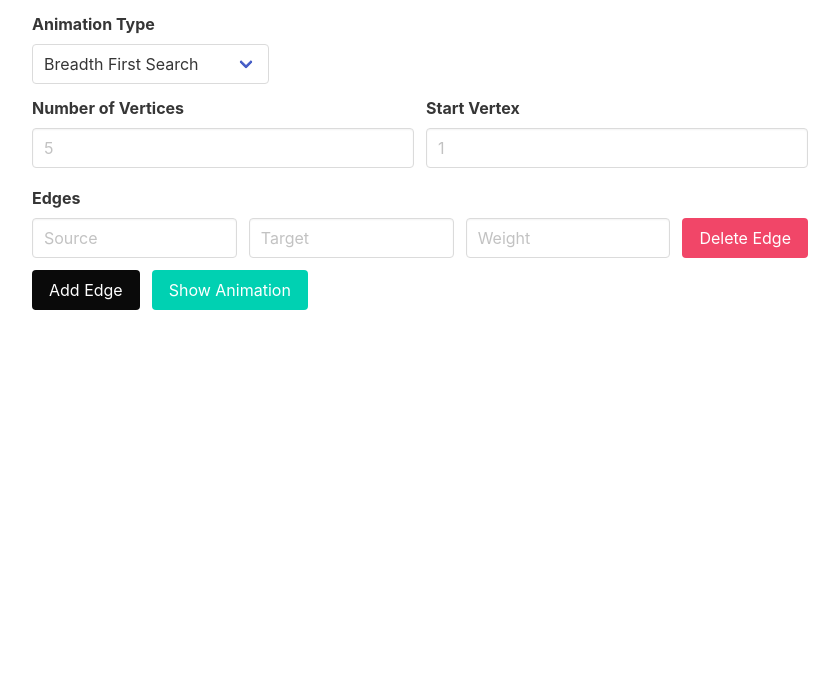
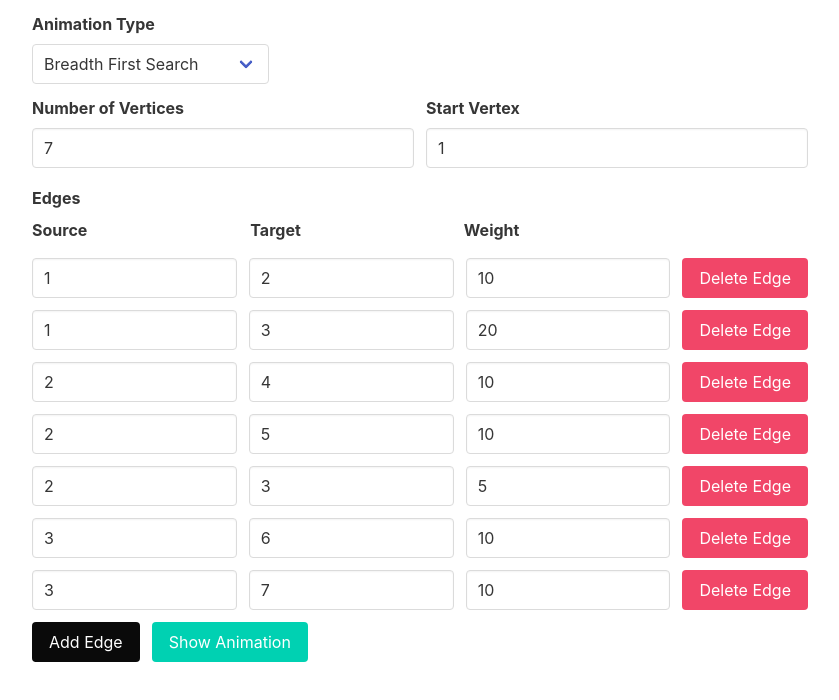
Before and after one commit to supercoww/algo-anim, an Angular app: page /input in a window 1280 px wide. Shown: the top 700 px of the page, without its empty margins (220-1059 px from the left). Built offline with nearby package versions, Linux system fonts and the light colour scheme.

Commit message:
load form data from service

```diff
--- a/src/app/form/form.component.html
+++ b/src/app/form/form.component.html
@@ -47,6 +47,13 @@
 			<label class="label">Edges</label>
 		</div>
 
+		<div class="field-body">
+			<div class="field"><label class="label">Source</label></div>
+			<div class="field"><label class="label">Target</label></div>
+			<div class="field"><label class="label">Weight</label></div>
+			<div class="button" style="visibility: hidden;">Delete Edge</div>
+		</div>
+
 		<div class="field" *ngFor="let edge of edgeForms.controls; let i = index" [formGroupName]="i">
 			<div class="field-body">
 				<div class="field">
--- a/src/app/form/form.component.ts
+++ b/src/app/form/form.component.ts
@@ -1,5 +1,5 @@
 import { Component, OnInit } from '@angular/core';
-import { FormBuilder, FormGroup, FormControl, FormArray } from '@angular/forms';
+import { FormBuilder, FormGroup, FormArray } from '@angular/forms';
 import { DataService } from '../data.service';
 import { Router } from '@angular/router';
 
@@ -15,13 +15,17 @@ export class FormComponent implements OnInit {
 	constructor(private fb: FormBuilder, private dataService: DataService, private router: Router) {}
 
 	ngOnInit() {
+		const graph = this.dataService.getData();
 		this.graphForm = this.fb.group({
-			animationType: 'bfs',
-			startVertex: '',
-			vertexCount: '',
-			edgeList: this.fb.array([])
+			animationType: graph.animationType,
+			startVertex: graph.startVertex,
+			vertexCount: graph.vertexCount,
+			edgeList: this.fb.array(
+				graph.edges.map(edge => {
+					return this.fb.group(edge);
+				})
+			)
 		});
-		this.addRow();
 	}
 
 	public get edgeForms(): FormArray {
--- a/src/app/graph/algorithms.ts
+++ b/src/app/graph/algorithms.ts
@@ -89,7 +89,5 @@ export const kruskal = (vertexCount, edges): string[] => {
 		}
 	}
 
-	console.log(sequence);
-
 	return sequence;
 };
```
